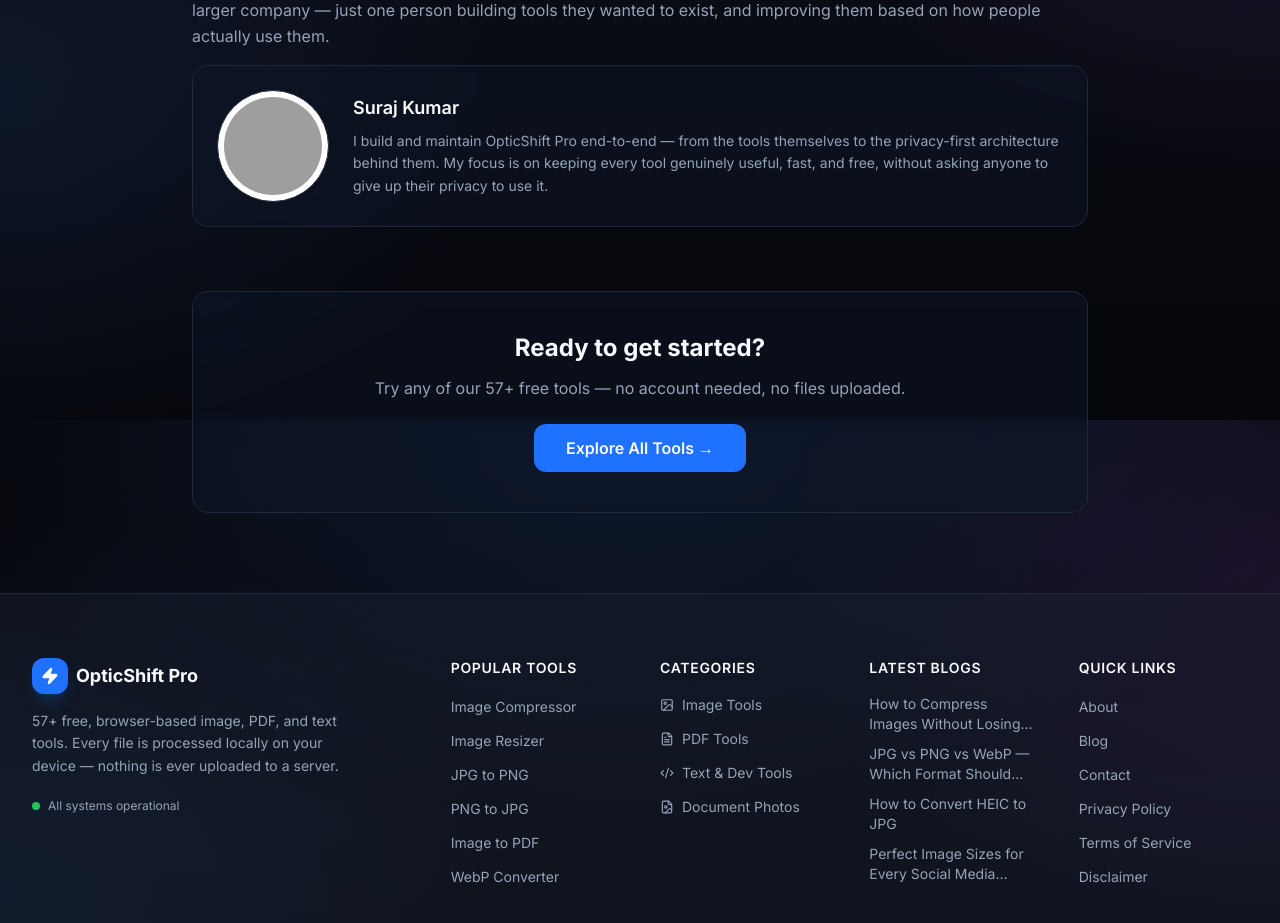
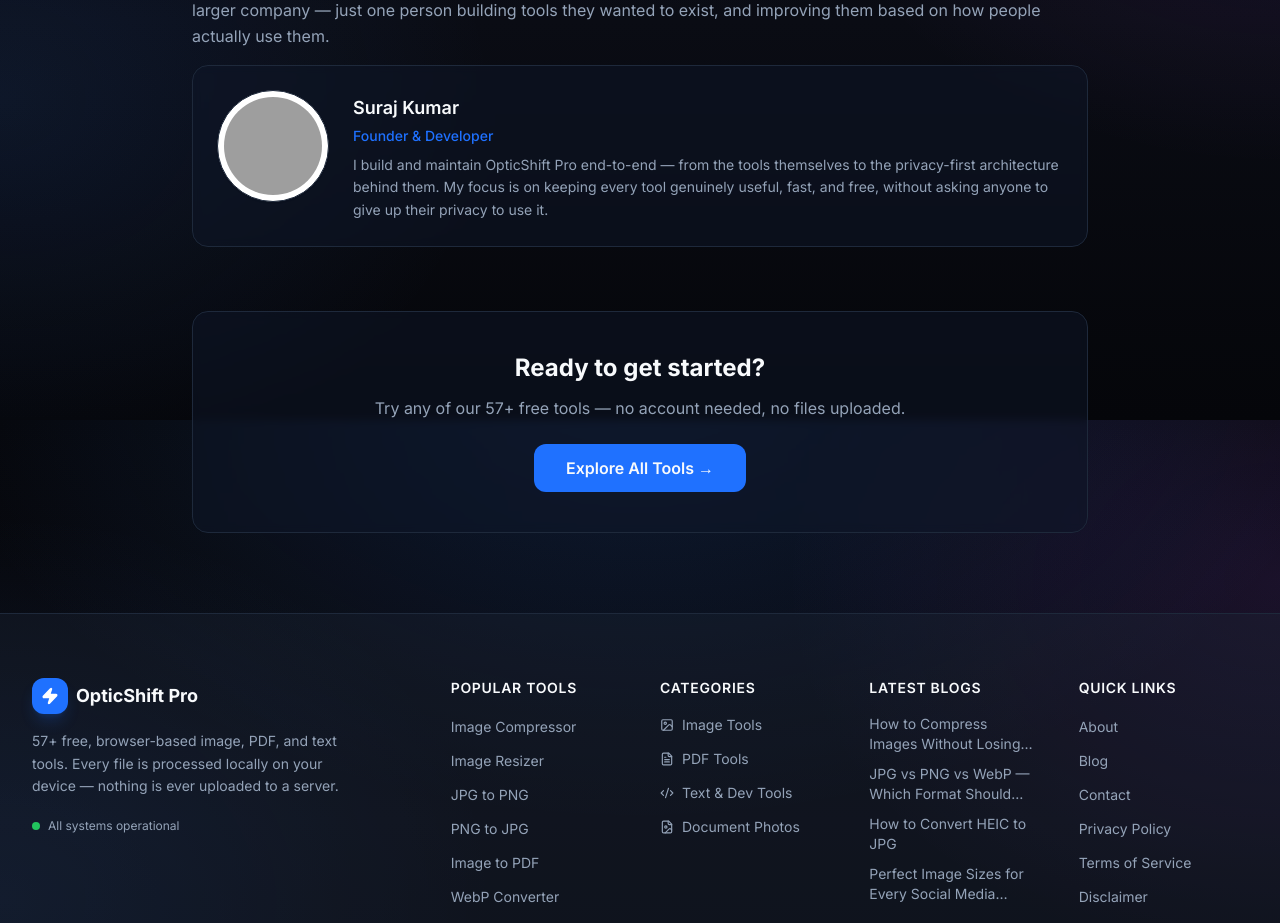
Before and after one commit to surajkumar122024-star/ok01, a Next.js app: page /about in a window 1280 px wide. Shown: the part 1980-2903 px from the top of the page. Built offline with nearby package versions, Linux system fonts and the light colour scheme; grey boxes are pictures that could not be loaded.

Commit message:
Add founder and developer role to About card

```diff
--- a/src/app/about/page.tsx
+++ b/src/app/about/page.tsx
@@ -94,6 +94,7 @@ export default function AboutPage() {
             </div>
             <div className="text-center sm:text-left pt-1">
               <p className="font-semibold text-foreground text-lg">Suraj Kumar</p>
+              <p className="text-sm font-medium text-primary mt-1">Founder &amp; Developer</p>
               <p className="text-sm text-muted-foreground leading-relaxed mt-2">
                 I build and maintain OpticShift Pro end-to-end — from the tools themselves to the privacy-first architecture behind them. My focus is on keeping every tool genuinely useful, fast, and free, without asking anyone to give up their privacy to use it.
               </p>
```
